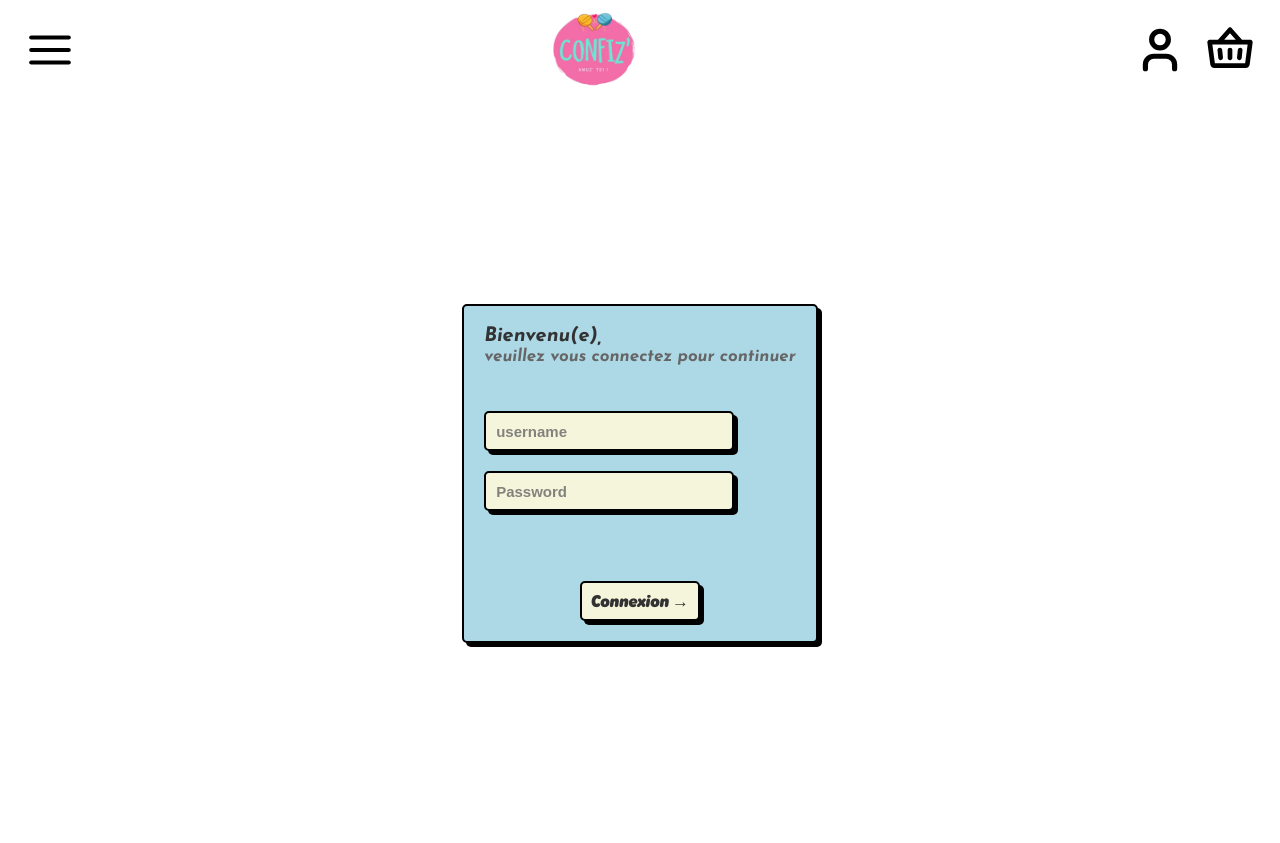
After one commit to CamilleDreann/BUT1_2024_Drean_Collin, a PHP site: page /connexion.php in a window 1280 px wide. The commit adds this page. Run offline with PHP 8.4, Linux system fonts and the light colour scheme.

Commit message:
✨ Login : Ajout du fichier Login qui permet la connexion ✨ Connexion : Ajout du fichier Connexion (Form pour se connecter)

```diff
--- /dev/null
+++ b/connexion.php
@@ -0,0 +1,14 @@
+<?php
+/* $bgClass = "bg-index"; */
+
+include_once("head.php");
+?>
+
+<div class="div-formConnexion">
+<form class="form-connexion" method="POST" action="login.php">
+  <div class="title-connexion">Bienvenu(e),<br><span class="grise">veuillez vous connectez pour continuer</span></div>
+  <input class="input" name="username" placeholder="username" type="text" required>
+  <input class="input" name="password" placeholder="Password" type="password" required>
+  <button class="button-confirm" type="submit">Connexion →</button>
+</form>
+</div>
--- a/db.php
+++ b/db.php
@@ -21,6 +21,7 @@ try {
         DB_USERNAME,
         DB_PASSWORD
     );
+    $PDO->setAttribute(PDO::ATTR_ERRMODE, PDO::ERRMODE_EXCEPTION);
 } catch (Exception $ex) {
     echo ($ex->getMessage());
     die;
--- a/head.php
+++ b/head.php
@@ -15,7 +15,7 @@
         <li class="menu"><a href="#"><img class="menu-barNav" src="./assets/icon/align-justify.svg" alt="menu"></a></li>
         <li class="logo"><a href="index.php"><img class="logo-barNav" src="./assets/icon/logoConfiz.png" alt="logo confiz"></a></li>
         <li class="user-panier">
-            <a href="#"><img class="user-barNav" src="./assets/icon/user.svg" alt="icon user"></a>
+            <a href="connexion.php"><img class="user-barNav" src="./assets/icon/user.svg" alt="icon user"></a>
             <a href="#"><img class="panier-barNav" src="./assets/icon/ph_basket-bold.svg" alt="logo panier"></a>
         </li>
     </ul>
--- a/style.css
+++ b/style.css
@@ -534,3 +534,90 @@ a:visited{
 }
 
 /* fin de boutique  */
+
+
+
+/* Connexion */
+
+.div-formConnexion{
+    display: flex;
+    margin: 200px 0;
+    justify-content: center;
+}
+
+.form-connexion {
+     --input-focus: #2d8cf0;
+    --font-color: #323232;
+    --font-color-sub: #666;
+    --bg-color: beige;
+    --main-color: black;
+    padding: 20px;
+    background: lightblue;
+    display: flex;
+    flex-direction: column;
+    align-items: flex-start;
+    justify-content: center;
+    gap: 20px;
+    border-radius: 5px;
+    border: 2px solid var(--main-color);
+    box-shadow: 4px 4px var(--main-color);
+  }
+
+  .title-connexion {
+    color: var(--font-color);
+    font-family: 'JosefinBoldItalic';
+
+    font-size: 20px;
+    margin-bottom: 25px;
+  }
+
+  .grise {
+    color: var(--font-color-sub);
+    font-weight: 600;
+    font-size: 17px;
+  }
+
+  .input {
+    width: 250px;
+    height: 40px;
+    border-radius: 5px;
+    border: 2px solid var(--main-color);
+    background-color: var(--bg-color);
+    box-shadow: 4px 4px var(--main-color);
+    font-size: 15px;
+    font-weight: 600;
+    color: var(--font-color);
+    padding: 5px 10px;
+    outline: none;
+  }
+
+  .input::placeholder {
+    color: var(--font-color-sub);
+    opacity: 0.8;
+  }
+
+  .input:focus {
+    border: 2px solid var(--input-focus);
+  }
+
+  .button-confirm:active {
+    box-shadow: 0px 0px var(--main-color);
+    transform: translate(3px, 3px);
+  }
+
+
+  .button-confirm {
+    margin: 50px auto 0 auto;
+    width: 120px;
+    height: 40px;
+    border-radius: 5px;
+    border: 2px solid var(--main-color);
+    background-color: var(--bg-color);
+    box-shadow: 4px 4px var(--main-color);
+    font-size: 17px;
+    font-weight: 600;
+    color: var(--font-color);
+    cursor: pointer;
+  }
+
+/* FIn de connexion */
```
Also changed, not shown: login.php (added, +23 -0 lines).
